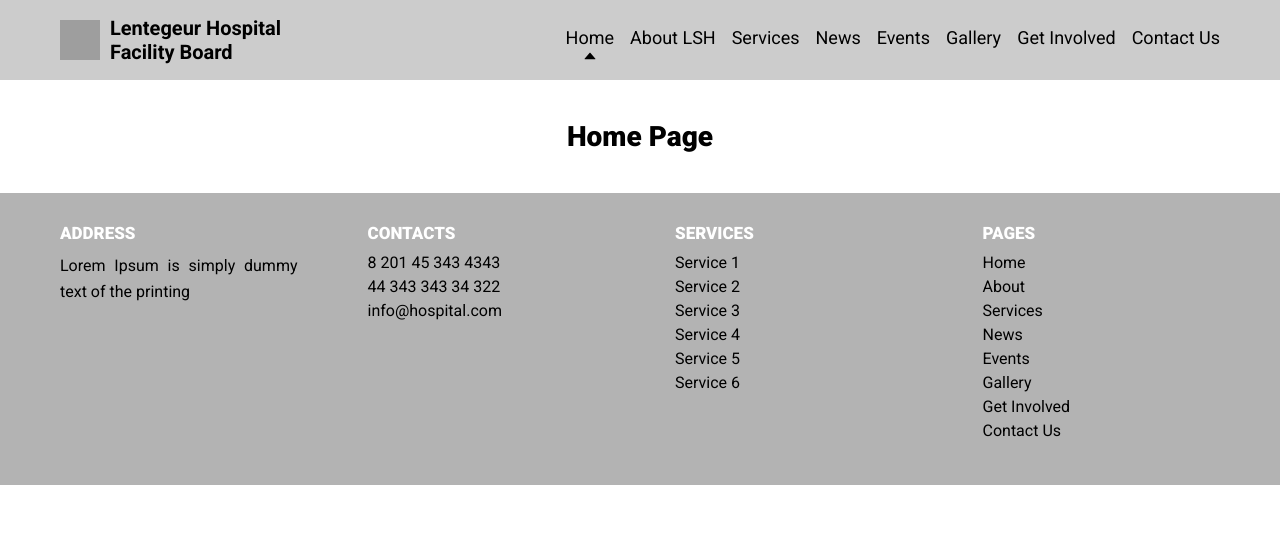
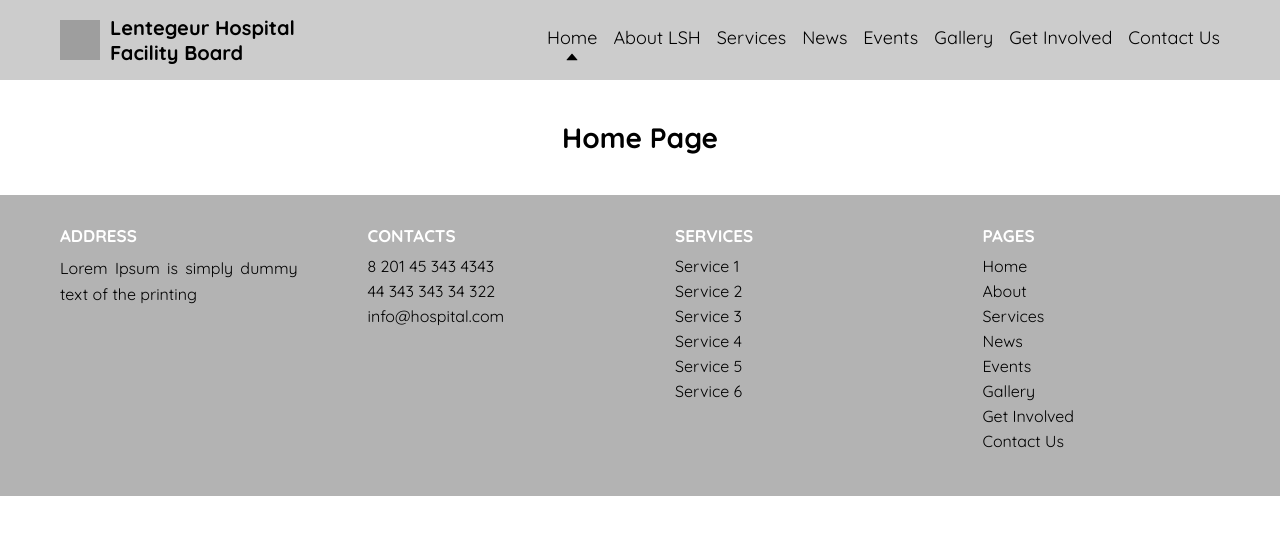
Before and after one commit to bazmurphy/lentegeur-hospital-facility-board, a React (Vite) app in the folder client/: page / in a window 1280 px wide. Shown: the top 534 px of the page. Built offline with nearby package versions, Linux system fonts and the light colour scheme; grey boxes are pictures that could not be loaded.

Commit message:
adjusted global font family to Quicksand

```diff
--- a/client/src/styles/globals.css
+++ b/client/src/styles/globals.css
@@ -4,7 +4,7 @@
 /* Laptop 1024px */
 /* Desktop 1200px */
 
-@import url("https://fonts.googleapis.com/css2?family=Roboto:ital,wght@0,100;0,300;0,400;0,500;0,700;0,900;1,100;1,300;1,400;1,500;1,700;1,900&display=swap");
+@import url("https://fonts.googleapis.com/css2?family=Quicksand:wght@300;400;500;600;700&display=swap");
 
 :root {
 	--white: hsl(0, 0%, 100%);
@@ -26,7 +26,7 @@
 	padding: 0;
 	/* uncomment this when developing to see how the box models interact */
 	/* border: 1px dotted black; */
-	font-family: "Roboto", sans-serif;
+	font-family: "Quicksand", sans-serif;
 	font-size: 16px;
 	font-weight: 400;
 }
```
